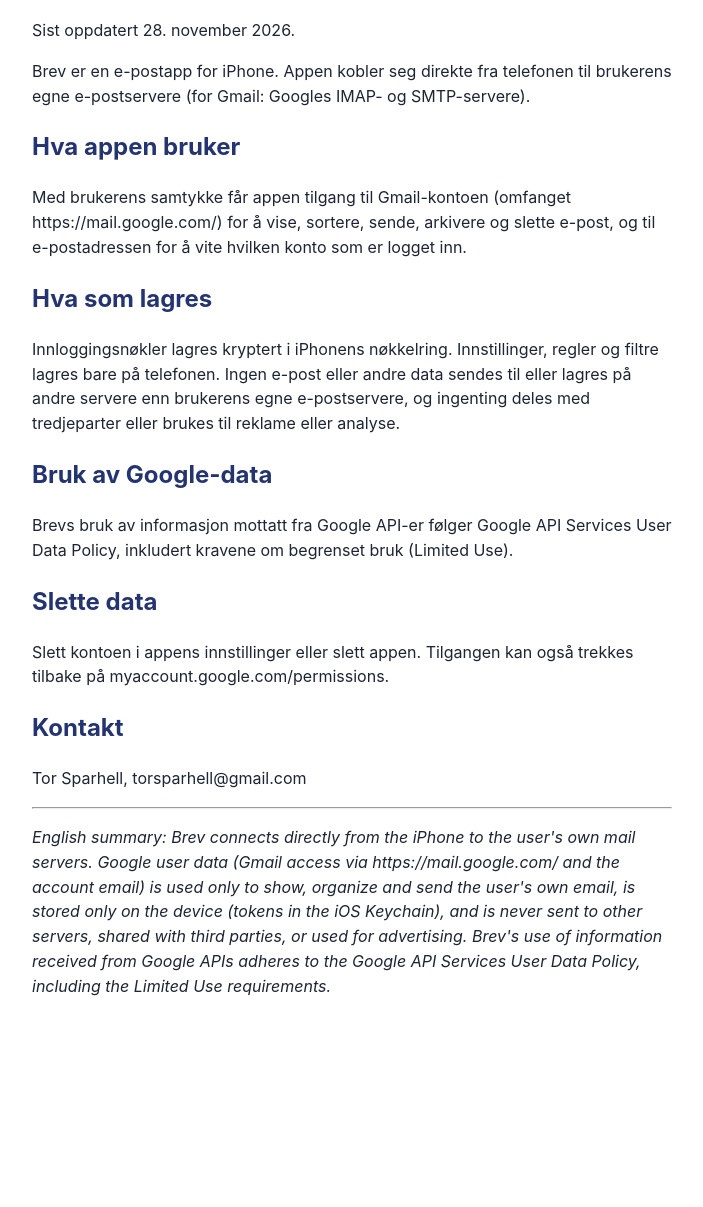
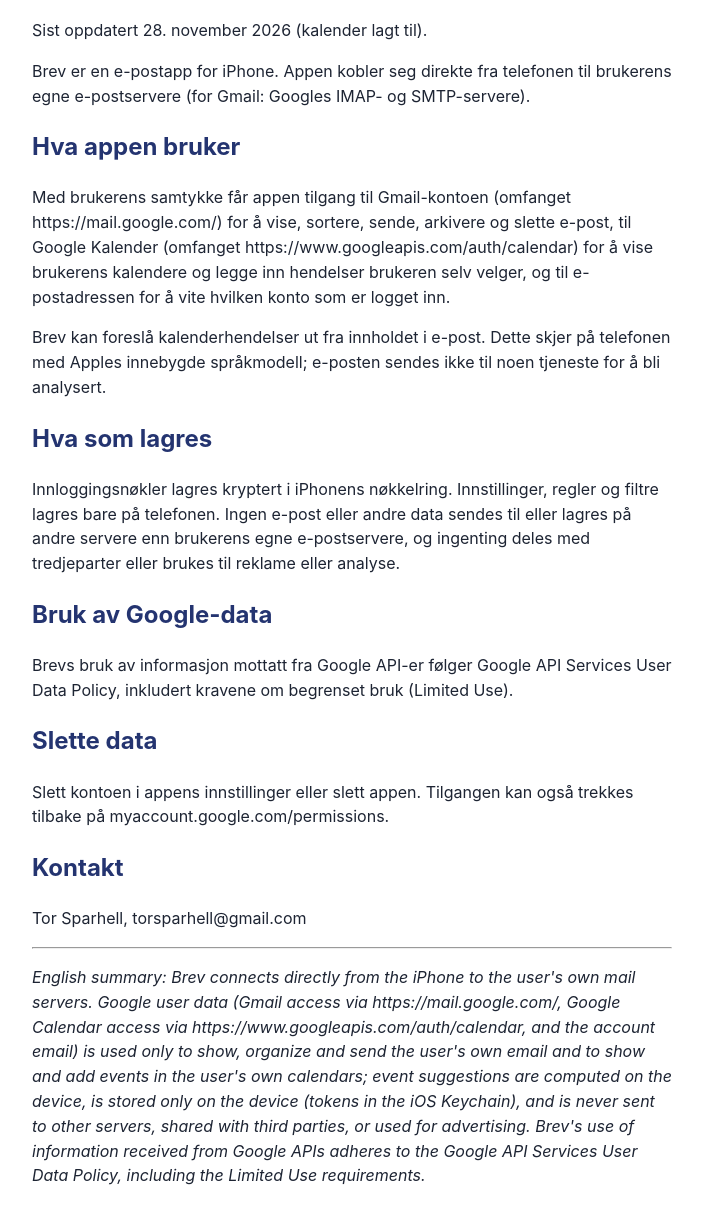
Before and after one commit to kasserer-oslo-forening/kal-pdabl66y, a plain HTML site: page brev/personvern.html in a window 1280 px wide. Shown: the part 93-1300 px from the top of the page, without its empty margins (288-991 px from the left). Before the commit the page ends 1132 px from the top, so only its background shows below. Drawn offline with Linux system fonts and the light colour scheme.

Commit message:
Update personvern.html

```diff
--- a/brev/personvern.html
+++ b/brev/personvern.html
@@ -4,10 +4,11 @@
 <style>body{font-family:-apple-system,system-ui,sans-serif;max-width:640px;margin:40px auto;padding:0 20px;line-height:1.55;color:#1d2433}h1,h2{color:#243470}</style></head>
 <body>
 <h1>Personvernerklæring for Brev</h1>
-<p>Sist oppdatert 28. november 2026.</p>
+<p>Sist oppdatert 28. november 2026 (kalender lagt til).</p>
 <p>Brev er en e-postapp for iPhone. Appen kobler seg direkte fra telefonen til brukerens egne e-postservere (for Gmail: Googles IMAP- og SMTP-servere).</p>
 <h2>Hva appen bruker</h2>
-<p>Med brukerens samtykke får appen tilgang til Gmail-kontoen (omfanget https://mail.google.com/) for å vise, sortere, sende, arkivere og slette e-post, og til e-postadressen for å vite hvilken konto som er logget inn.</p>
+<p>Med brukerens samtykke får appen tilgang til Gmail-kontoen (omfanget https://mail.google.com/) for å vise, sortere, sende, arkivere og slette e-post, til Google Kalender (omfanget https://www.googleapis.com/auth/calendar) for å vise brukerens kalendere og legge inn hendelser brukeren selv velger, og til e-postadressen for å vite hvilken konto som er logget inn.</p>
+<p>Brev kan foreslå kalenderhendelser ut fra innholdet i e-post. Dette skjer på telefonen med Apples innebygde språkmodell; e-posten sendes ikke til noen tjeneste for å bli analysert.</p>
 <h2>Hva som lagres</h2>
 <p>Innloggingsnøkler lagres kryptert i iPhonens nøkkelring. Innstillinger, regler og filtre lagres bare på telefonen. Ingen e-post eller andre data sendes til eller lagres på andre servere enn brukerens egne e-postservere, og ingenting deles med tredjeparter eller brukes til reklame eller analyse.</p>
 <h2>Bruk av Google-data</h2>
@@ -17,5 +18,5 @@
 <h2>Kontakt</h2>
 <p>Tor Sparhell, torsparhell@gmail.com</p>
 <hr>
-<p lang="en"><em>English summary: Brev connects directly from the iPhone to the user's own mail servers. Google user data (Gmail access via https://mail.google.com/ and the account email) is used only to show, organize and send the user's own email, is stored only on the device (tokens in the iOS Keychain), and is never sent to other servers, shared with third parties, or used for advertising. Brev's use of information received from Google APIs adheres to the Google API Services User Data Policy, including the Limited Use requirements.</em></p>
+<p lang="en"><em>English summary: Brev connects directly from the iPhone to the user's own mail servers. Google user data (Gmail access via https://mail.google.com/, Google Calendar access via https://www.googleapis.com/auth/calendar, and the account email) is used only to show, organize and send the user's own email and to show and add events in the user's own calendars; event suggestions are computed on the device, is stored only on the device (tokens in the iOS Keychain), and is never sent to other servers, shared with third parties, or used for advertising. Brev's use of information received from Google APIs adheres to the Google API Services User Data Policy, including the Limited Use requirements.</em></p>
 </body></html>
```
